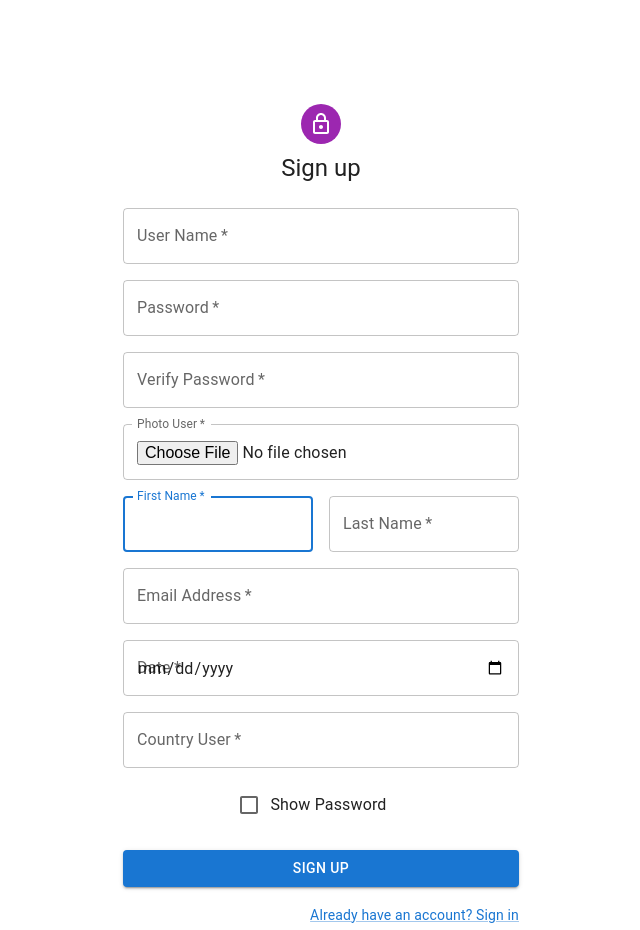
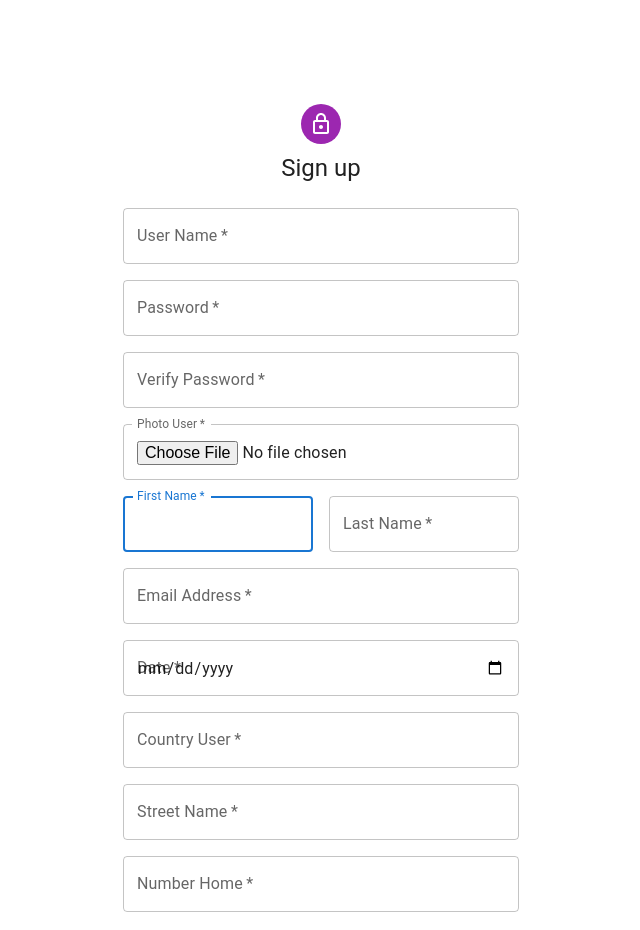
Before and after one commit to Rahav89/Ex_3_Rahav_Tamar, a React (Vite) app: page / in a window 1280 px wide. Shown: the top 930 px of the page, without its empty margins (319-959 px from the left). Built offline with nearby package versions, Linux system fonts and the light colour scheme.

Commit message:
מספר בית

```diff
--- a/src/FCComps/Register.jsx
+++ b/src/FCComps/Register.jsx
@@ -42,7 +42,9 @@ function validatePassword(password) {
 
 
 export default function Register() {
+
     const [showPassword, setShowPassword] = React.useState(false);
+
     const [formData, setFormData] = React.useState({
         userName: '',
         firstName: '',
@@ -54,7 +56,10 @@ export default function Register() {
         photoUser: null,
         dateUser: '',
         countryUser: '',
+        streetName: '',
+        numberHome: 0,
     });
+
     const [formErrors, setFormErrors] = React.useState({
         userName: false,
         firstName: false,
@@ -64,7 +69,9 @@ export default function Register() {
         verifyPassword: false,
         photoUser: '',
         dateUser: false,
-        countryUser: false
+        countryUser: false,
+        streetName: false,
+        numberHome: false,
     });
 
     const handleCheckboxChange = () => {
@@ -81,16 +88,17 @@ export default function Register() {
         // Check if password matches verifyPassword
         const isPasswordMatch = formData.password === formData.verifyPassword;
 
+
         setFormErrors({
             userName: !isUserNameValid,
             email: !isEmailValid,
             password: !isPasswordValid,
             verifyPassword: !isPasswordMatch,
+
         });
 
         if (isEmailValid && isPasswordValid && isUserNameValid && isPasswordMatch) {
             console.log('Form is valid. Submitting data:', formData);
-            // Add your form submission logic here
         } else {
             console.log('Form has errors. Please fix them.');
         }
@@ -125,6 +133,15 @@ export default function Register() {
             }
         }
 
+        // הוספת בדיקה לשם הרחוב
+        if (name === 'streetName') {
+            const isValidStreetName = /^[א-ת\s]*$/.test(value);
+            setFormErrors((prevErrors) => ({
+                ...prevErrors,
+                streetName: !isValidStreetName ? 'יש להזין רק אותיות בעברית' : '',
+            }));
+        }
+
         // If the input type is 'date'
         if (type === 'date') {
             const selectedDate = new Date(value);
@@ -147,6 +164,29 @@ export default function Register() {
                 }));
             }
         }
+
+        // If the input type is 'number' and name is 'numberHome'
+        if (type === 'number' && name === 'numberHome') {
+            // Check if the value is a positive number
+            if (parseInt(value) >= 0) {
+                setFormErrors((prevErrors) => ({
+                    ...prevErrors,
+                    [name]: false, // Clear any existing error for this field
+                }));
+            } else {
+                setFormErrors((prevErrors) => ({
+                    ...prevErrors,
+                    [name]: true, // Set error to true if the number is negative
+                }));
+            }
+        }
+
+
+        // Update formData state
+        setFormData(prevFormData => ({
+            ...prevFormData,
+            [name]: value
+        }));
     };
 
     return (
@@ -295,6 +335,36 @@ export default function Register() {
                                 />
                             </Grid>
                             <Grid item xs={12}>
+                                <TextField
+                                    required
+                                    fullWidth
+                                    helperText={formErrors.streetName}
+                                    id="streetName"
+                                    label="Street Name"
+                                    type='text'
+                                    name="streetName"
+                                    autoComplete="streetName"
+                                    onChange={handleChange}
+                                />
+                            </Grid>
+                            <Grid item xs={12}>
+                                <TextField
+                                    required
+                                    fullWidth
+                                    id="numberHome"
+                                    label="Number Home"
+                                    type='number'
+                                    name="numberHome"
+                                    autoComplete="numberHome"
+                                    helperText={formErrors.numberHome ? 'Please enter a positive number' : ''}
+                                    error={formErrors.numberHome}
+                                    onChange={handleChange}
+                                    inputProps={{
+                                        min: "0" // מגביל את הערך המינימלי לספרה אחת
+                                    }}
+                                />
+                            </Grid>
+                            <Grid item xs={12}>
                                 <FormControlLabel
                                     control={<Checkbox name="allowExtraEmails" color="primary" onChange={handleCheckboxChange} />}
                                     label="Show Password"
```
